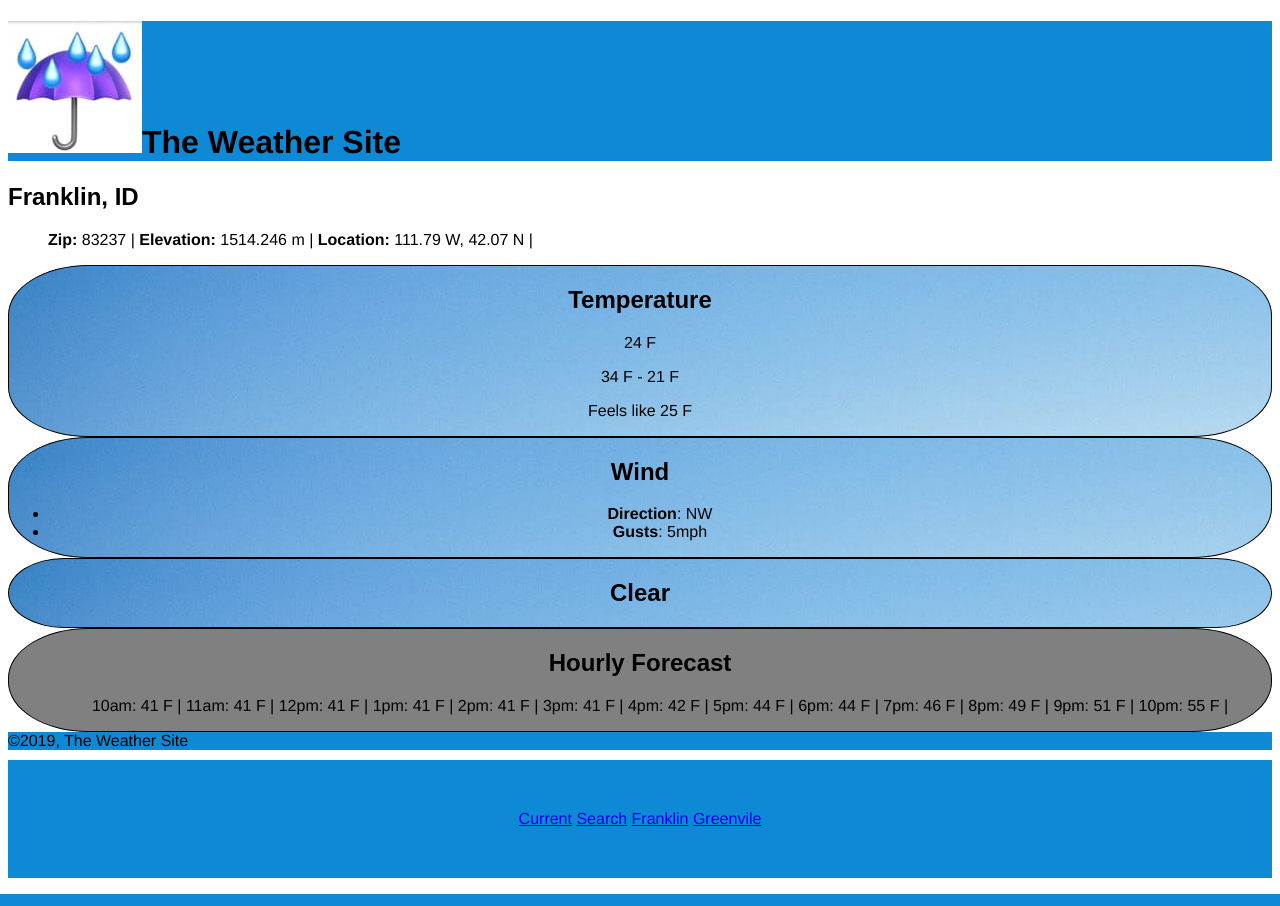
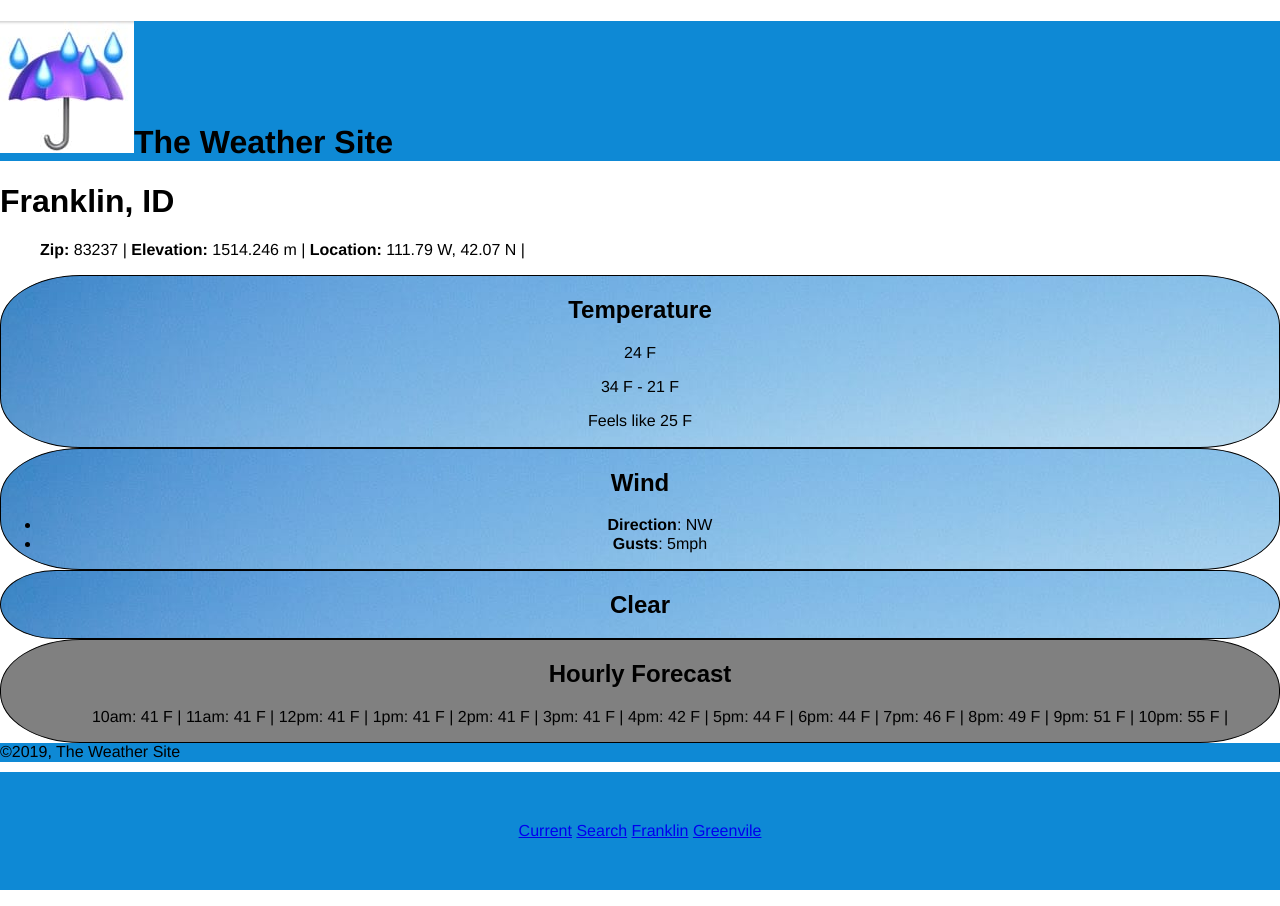
Before and after one commit to trainerkim20/trainerkim20.github.io, a PHP site: page /weather/franklin-id.html in a window 1280 px wide. Run offline with PHP 8.4, Linux system fonts and the light colour scheme; some web fonts are replaced.

Commit message:
added normalize.css

```diff
--- a/weather/css/screens.css
+++ b/weather/css/screens.css
@@ -17,6 +17,8 @@
 * ****************************** */
 
 @import url('https://fonts.googleapis.com/css?family=Sansita&display=swap');
+
+@import url('normalize.css');
 
 header h1 {
     background-color:#0e89d5;
```
